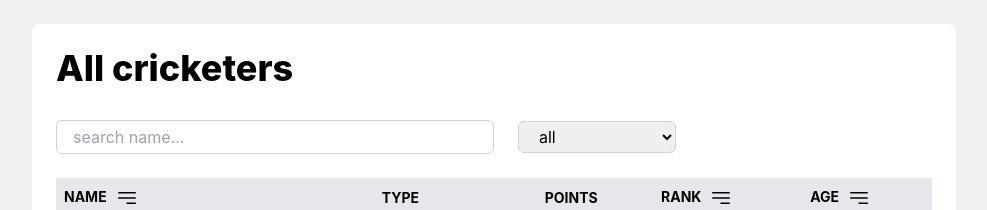
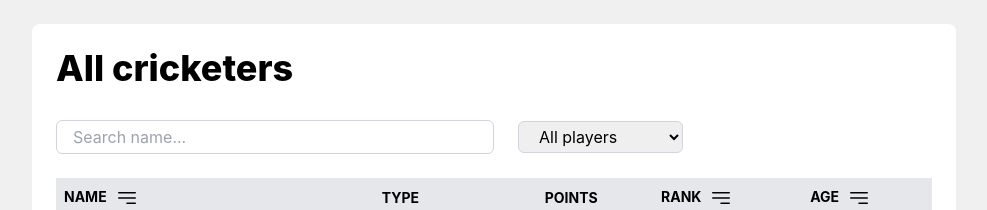
Before and after one commit to sachie026/cricketers-app-typescript-tailwind, a React (Create React App) app: page / in a window 1280 px wide. Shown: the top 210 px of the page, without its empty margins (146-1133 px from the left). Built offline with nearby package versions, Linux system fonts and the light colour scheme.

Commit message:
Add key vals for drop down

```diff
--- a/src/components/top-bar/top-bar.tsx
+++ b/src/components/top-bar/top-bar.tsx
@@ -7,14 +7,21 @@ import {
   TYPE_WK,
   TYPE_ALL_ROUNDER,
 } from "../../data/shared";
-import { SEARCH_PLACEHOLDER } from "../../data/labels";
+import {
+  ALL_LABEL,
+  ALL_ROUNDER_LABEL,
+  BATSMAN_LABEL,
+  BOWLER_LABEL,
+  SEARCH_PLACEHOLDER,
+  WK_LABEL,
+} from "../../data/labels";
 
 const typeArray = [
-  TYPE_ALL,
-  TYPE_BATSMAN,
-  TYPE_BOWLER,
-  TYPE_ALL_ROUNDER,
-  TYPE_WK,
+  { key: TYPE_ALL, val: ALL_LABEL },
+  { key: TYPE_BATSMAN, val: BATSMAN_LABEL },
+  { key: TYPE_BOWLER, val: BOWLER_LABEL },
+  { key: TYPE_ALL_ROUNDER, val: ALL_ROUNDER_LABEL },
+  { key: TYPE_WK, val: WK_LABEL },
 ];
 
 interface Props {
@@ -43,9 +50,10 @@ function TopBar({ filterPlayers, updateSearchVal, value, filterKey }: Props) {
         value={filterKey}
       >
         {typeArray.map((typeKey) => {
+          const { key, val } = typeKey;
           return (
-            <option value={typeKey} key={typeKey}>
-              {typeKey}
+            <option value={key} key={key}>
+              {val}
             </option>
           );
         })}
--- a/src/data/labels.ts
+++ b/src/data/labels.ts
@@ -8,4 +8,10 @@ export const NEXT_LABEL = "Next";
 export const PAGE_LABEL = "page";
 export const OF_LABEL = "of";
 
-export const SEARCH_PLACEHOLDER = "search name...";
+export const BATSMAN_LABEL = "Batsman";
+export const BOWLER_LABEL = "Bowler";
+export const ALL_ROUNDER_LABEL = "All Rounder";
+export const WK_LABEL = "Wicket Keeper";
+export const ALL_LABEL = "All players";
+
+export const SEARCH_PLACEHOLDER = "Search name...";
```
